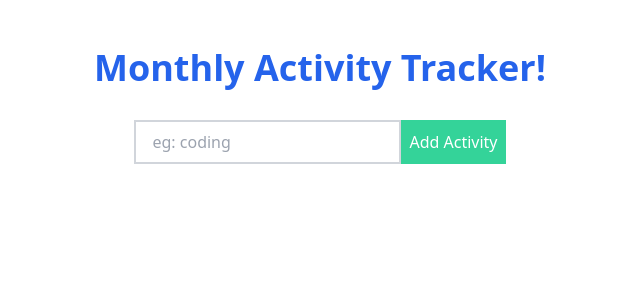
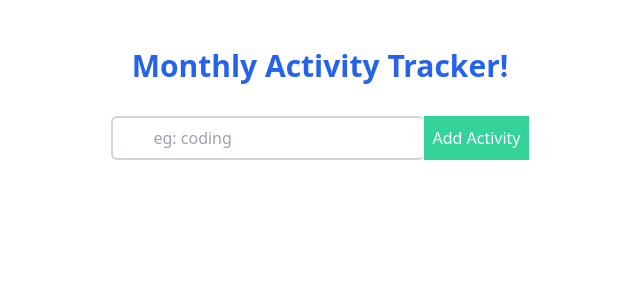
Before and after one commit to Prethush/Activity-Tracker, a React (Create React App) app in the folder my-app/: page / in a window 1280 px wide. Shown: the top 300 px of the page, without its empty margins (320-960 px from the left). Built offline with nearby package versions, Linux system fonts and the light colour scheme.

Commit message:
refactor

```diff
--- a/my-app/src/components/Main.js
+++ b/my-app/src/components/Main.js
@@ -52,13 +52,13 @@ class Main extends React.Component {
         let {id, value} = event.target;
         let activities = this.state.activities;
         if( !activities[id].activityDays.includes(value)) {
-            activities[id].activityDays.push(value);
+           activities[id].activityDays.push(value);
+
         }else {
             let index = activities[id].activityDays.findIndex(a => a === value);
             activities[id].activityDays.splice(index, 1);
         }
         this.setState({activities});
-
 
     }
 
@@ -75,11 +75,11 @@ class Main extends React.Component {
     render() {
         return (
             <main className="my-12">
-                <h1 className="text-center text-4xl font-bold text-blue-600">Monthly Activity Tracker!</h1>
+                <h1 className="text-center text-3xl font-bold text-blue-600">Monthly Activity Tracker!</h1>
                 <div>
                     <form className="my-8" onSubmit={this.handleSubmit}>
                         <fieldset className="flex justify-center">
-                            <input type="text" name="input" placeholder="eg: coding" className="py-2 px-4 border-2 border-gray-300" onChange={this.handleChange} value={this.state.inputText} onKeyDown={this.handleKeyDown}/>
+                            <input type="text" name="input" placeholder="eg: coding" className="rounded-md py-2 px-10 border-l-2 border-t-2 border-b-2 border-gray-300 outline-none focus:border-blue-400" onChange={this.handleChange} value={this.state.inputText} onKeyDown={this.handleKeyDown}/>
                             <input type="submit" value="Add Activity" className="bg-green-400 text-white p-2 cursor-pointer"/>
                         </fieldset>
                     </form>
```
